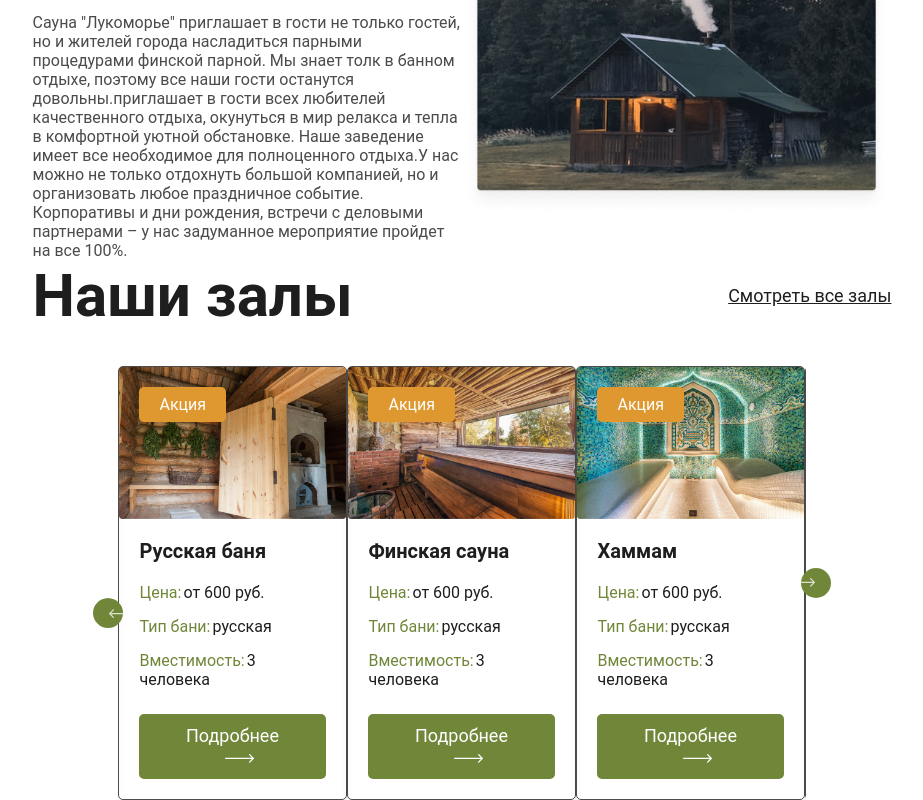
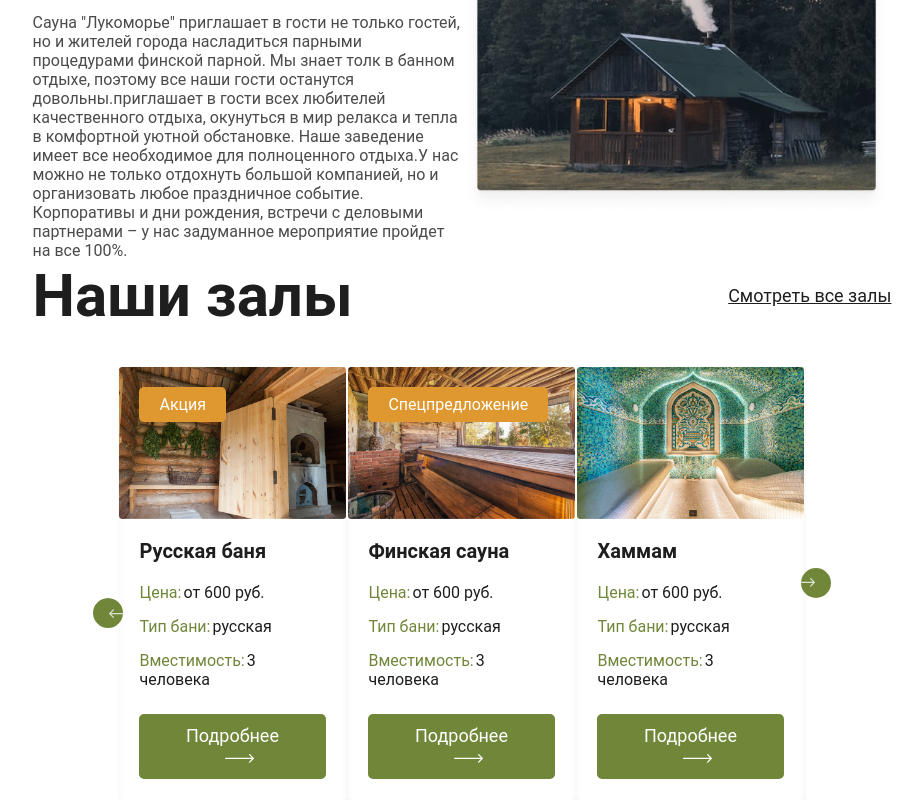
Before and after one commit to BogdanKolesov/bathhouse_react_website, a React (Create React App) app: page / in a window 1280 px wide. Shown: the part 1788-2588 px from the top of the page, without its empty margins (178-1101 px from the left). Built offline with nearby package versions, Linux system fonts and the light colour scheme.

Commit message:
fix: Halls

```diff
--- a/src/components/views/Home/Home.components/Holes/Holes.styles.js
+++ b/src/components/views/Home/Home.components/Holes/Holes.styles.js
@@ -37,8 +37,7 @@ export const HoleItem = styled.div`
     width: 30%;
     display: flex;
     flex-direction: column;
-    /* margin: 20px; */
-    border: 1px solid ${COLOR_GRAY};
+    border: 1px solid transparent;
     border-radius: 5px;
     box-shadow: 0px 4px 8px rgba(0, 0, 0, 0.04), 0px 0px 2px rgba(0, 0, 0, 0.06), 0px 0px 1px rgba(0, 0, 0, 0.04);
 `
--- a/src/data/holesData.js
+++ b/src/data/holesData.js
@@ -17,7 +17,7 @@ export const holesData = [
         type: 'русская',
         persones: '3',
         offer: {
-            title: 'Акция',
+            title: 'Спецпредложение',
             src: '/'
         }
     },
@@ -27,10 +27,6 @@ export const holesData = [
         price: 'от 600 руб.',
         type: 'русская',
         persones: '3',
-        offer: {
-            title: 'Акция',
-            src: '/'
-        }
     },
     {
         image: '/assets/images/home/holes/hole1.png',
```
